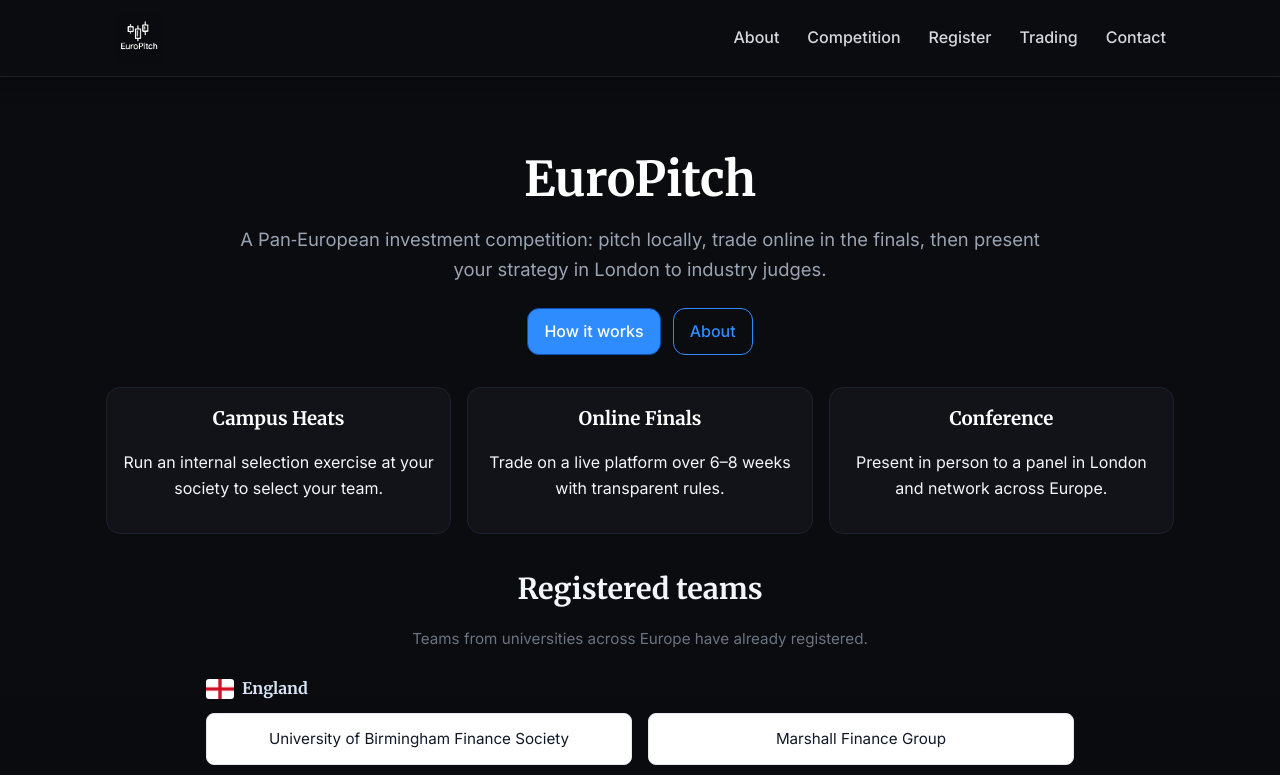
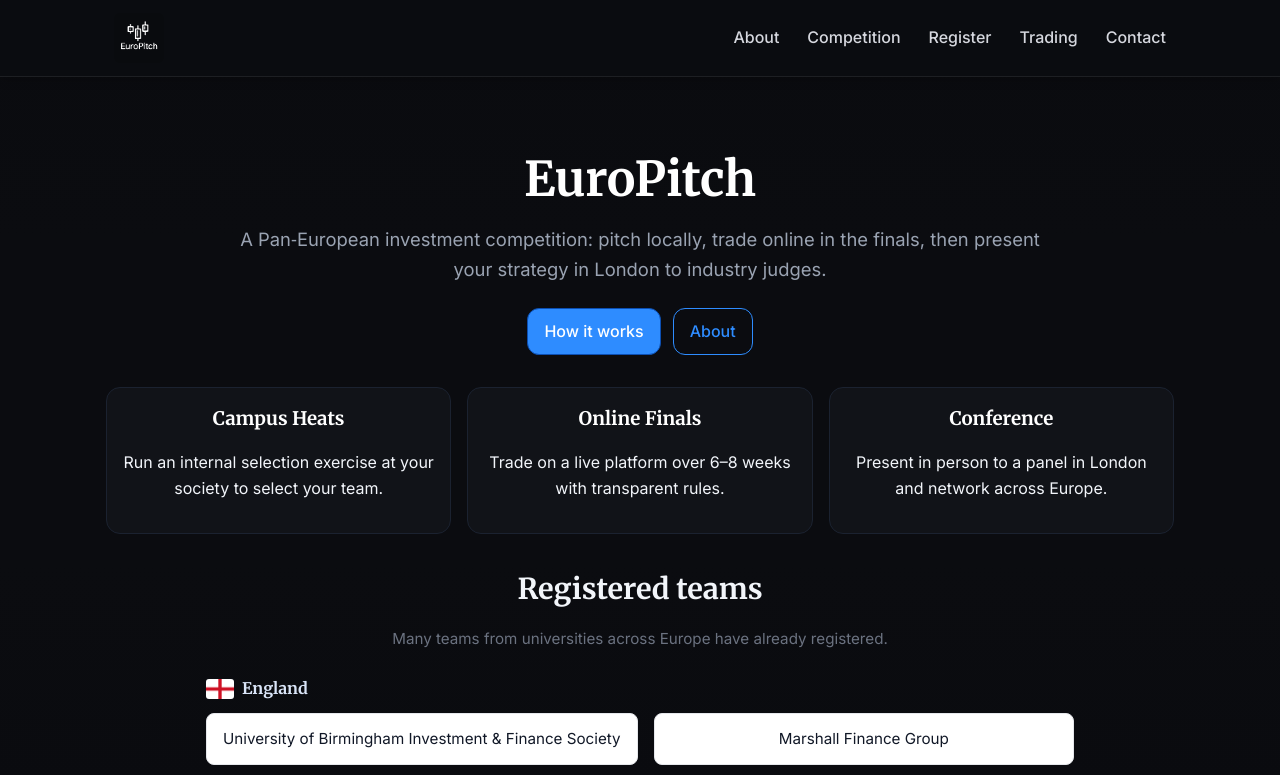
Before and after one commit to EuroPitch/EuroPitch, a React (Vite) app in the folder frontend/: page / in a window 1280 px wide. Shown: the top 775 px of the page. Built offline with nearby package versions, Linux system fonts and the light colour scheme.

Commit message:
Did brum wrong fam

```diff
--- a/frontend/src/pages/Landing/Landing.jsx
+++ b/frontend/src/pages/Landing/Landing.jsx
@@ -37,7 +37,7 @@
             <div className="registered container">
                 <h2>Registered teams</h2>
                 <p className="muted">
-                    Teams from universities across Europe have already registered.
+                    Many teams from universities across Europe have already registered.
                 </p>
 
                 <div className="country-group">
@@ -47,7 +47,7 @@
                     </h3>
                     <ul className="team-list">
                         <li className="team-row">
-                            <span className="team-name">University of Birmingham Finance Society</span>
+                            <span className="team-name">University of Birmingham Investment & Finance Society</span>
                         </li>
 
                         <li className="team-row">
```
